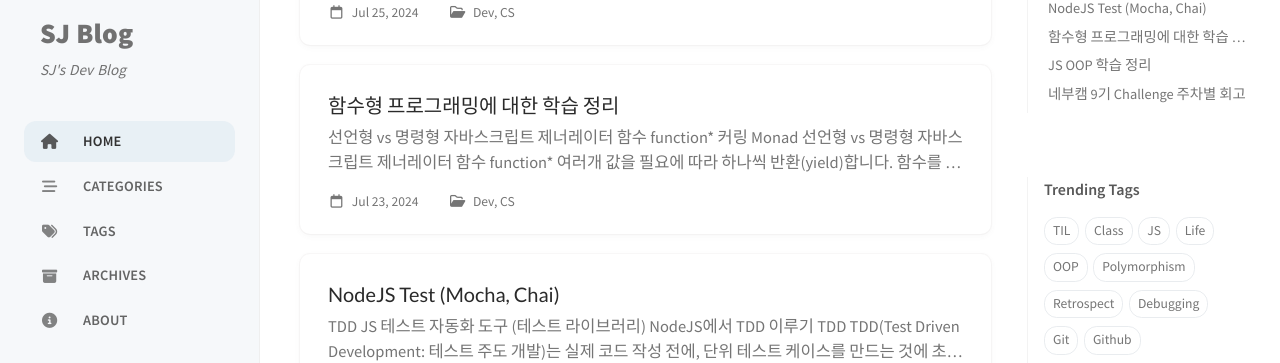
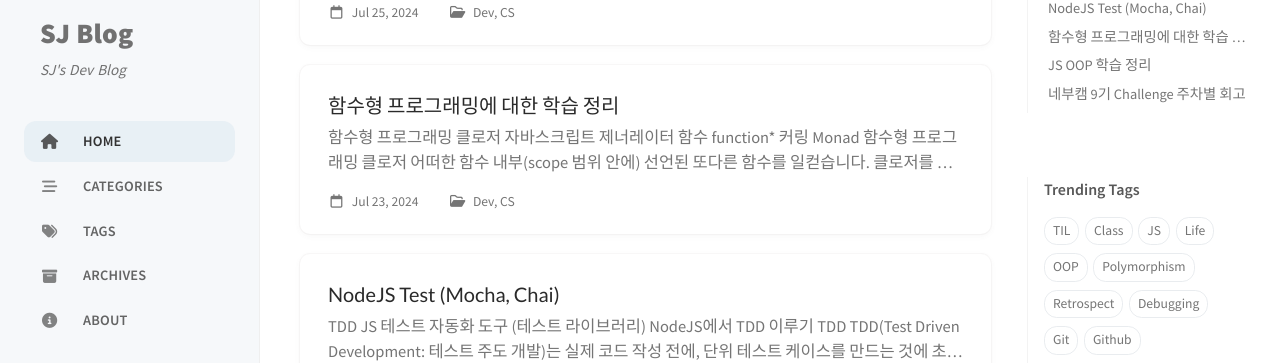
Before and after one commit to sjy2335/sjy2335.github.io, a Jekyll site: the page built from index.html, in a window 1280 px wide and 900 px high. Shown: the part 163-526 px from the top of the window. Built offline with Jekyll 4.4.1, drawn with Linux system fonts in a browser that asks for light colours; cached includes are drawn as plain includes; some of the changed lines change nothing that is shown.

Commit message:
docs: edit 240724 post

````diff
--- a/_posts/2024-07-23-240723-TIL.md
+++ b/_posts/2024-07-23-240723-TIL.md
@@ -29,6 +29,8 @@
 TDD는 전통적인 테스팅과 달리, 테스트를 코드 작성 전에 먼저 작성합니다. 이는 개발 프로세스에서 버그(에러)를 가능한 빨리 발견하게 하여 디버깅 및 수정을 용이하게 합니다.
 
 추가로, 소프트웨어의 동작(Behavior)에 초점을 둔 BDD도 있습니다. 이는 사용자, 개발자, 비즈니스 이해 관계자가 정의한 시나리오를 기반으로 테스트 작성 및 개발 작업이 진행됩니다.
+
+TDD가 반드시 도입해야 할 방법론은 아닙니다. 결국 추가적인 작업이며 자원 소모입니다. 장단점을 잘 확인해서 도입할 필요가 있습니다.
 
 ## JS 테스트 자동화 도구 (테스트 라이브러리)
 
--- a/_posts/2024-07-24-240724-TIL.md
+++ b/_posts/2024-07-24-240724-TIL.md
@@ -9,14 +9,34 @@
 
 <!-- code_chunk_output -->
 
-- [선언형 vs 명령형](#선언형-vs-명령형)
-- [자바스크립트 제너레이터 함수 function\*](#자바스크립트-제너레이터-함수-function)
-- [커링](#커링)
-- [Monad](#monad)
+- [함수형 프로그래밍](#함수형-프로그래밍)
+  - [클로저](#클로저)
+  - [자바스크립트 제너레이터 함수 function\*](#자바스크립트-제너레이터-함수-function)
+  - [커링](#커링)
+  - [Monad](#monad)
 
 <!-- /code_chunk_output -->
 
-### 선언형 vs 명령형
+## 함수형 프로그래밍
+
+### 클로저
+
+어떠한 함수 내부(scope 범위 안에) 선언된 또다른 함수를 일컫습니다. 클로저를 포함하고 있는 함수가 실행된 후 함수의 정보가 콜스택에서 사라지게 되더라도, 클로저로 인해 해당 함수에서 필요했던 내용을, 참조가 끊어져 가비지콜렉터가 동작하기 전까지 힙에 저장해 두게 됩니다.
+
+```js
+function createCounter(addValue) {
+  let count = 0;
+  return function () {
+    count += addValue;
+    console.log(count);
+  };
+}
+
+const counterBy1 = createCounter(1);
+const counterBy3 = createCounter(3);
+```
+
+이처럼, 내부의 익명 클로저 함수를 반환하는 외부 함수의 지역 변수와 매개변수를 인스턴스의 필드처럼 사용할 수 있습니다. 이처럼 외부 함수에 선언된 변수를 사용할 수 있는 것을 lexical scope라 합니다. lexcial scope에 저장된 이 count와 addValue는 함수 실행 외에 다른 방법으로는 접근될 수 없습니다. 또한, 클래스 방식보다 메모리도 덜 차지한다는 장점이 있습니다.
 
 ### 자바스크립트 제너레이터 함수 function\*
 
@@ -40,8 +60,121 @@
 
 ### Monad
 
-모나드(Monad): 값을 감싸고 그 값을 변환하는 연산을 추상화한 구조입니다. 배열과 Promise도 모나드의 하나라고 볼 수 있습니다.
+모나드(Monad): 값을 감싸고 그 값을 변환하는 연산을 추상화한 구조입니다. 엄밀히 따지면 다르지만, 배열과 Promise도 모나드의 하나라고 볼 수 있습니다.
 
-f(g(x)) = f(g(x))
-x가 잘못되면 f(g(x)) = x 처럼 되게
-혹은 f(g(x)) = g(x) 처럼 되게
+모나드는 콜백함수로 순수함수를 받아서 값을 변환합니다. 이때 반환되는 값이 같은 형태가 되도록 하여 메소드 체이닝이 가능하게 됩니다. 배열의 map을 상상해볼 수 있습니다. 다만, 모나드는 map에 더해 flatMap의 기능도 가지고 있어야 합니다.
+
+배열 map의 콜백함수에 배열을 반환하는 함수를 넣어줄 때, 값이 2중으로 포장됩니다. flatMap은 이러한 2중 포장을 막아줍니다. map에 해당하는 기능을 가지고 있으면 functor, flatMap까지 가지고 있다면 monad의 기능까지 가지고 있다고 보셔도 됩니다.
+
+map은 flatMap이 명시적으로 구분되어 있지만, promise의 then 메소드는 promise를 반환하는데, 그 안의 콜백함수에서 Promise.resolve로 또다시 promise를 반환한다면 then은 flat map 방식으로 자동으로 2중 포장을 막아줍니다.
+
+또다른 모나드 Maybe를 직접 만들어봅시다. 모나드에는 unit, map, flatMap이 필수 요소입니다.
+
+```js
+class Maybe {
+  constructor(value) {
+    this.value = value;
+  }
+
+  // Unit (or Return)
+  static just(value) {
+    return new Maybe(value);
+  }
+
+  // Unit (or Return)
+  static nothing() {
+    return new Maybe(null);
+  }
+
+  isNothing() {
+    return this.value === null || this.value === undefined;
+  }
+
+  // Functor
+  map(fn) {
+    if (this.isNothing()) {
+      return Maybe.nothing();
+    }
+    return Maybe.just(fn(this.value));
+  }
+
+  // Bind (or FlatMap)
+  flatMap(fn) {
+    if (this.isNothing()) {
+      return Maybe.nothing();
+    }
+    return fn(this.value);
+  }
+
+  getOrElse(defaultValue) {
+    if (this.isNothing()) {
+      return defaultValue;
+    }
+    return this.value;
+  }
+}
+```
+
+- Unit은 주어진 값을 모나드로 감싸며, 위의 just와 nothing에 해당하며 지금은 Maybe라는 클래스로 반환합니다. Promise에서는 resolve에 해당합니다.
+
+- functor 혹은 map은 주어진 함수 실행 결과를 다시 같은 모나드에 담아 내보냅니다. 만약 값이 없다면 nothing을 반환합니다.
+
+- bind 혹은 flatMap은 map과 같지만 값을 내보낼 때 모나드로 감싸지 않고 함수를 적용한 값을 그대로 내보냅니다.
+
+- 추가로 엄밀한 모나드로 분류되기 위한 법칙은 다음과 같습니다.
+
+  ```js
+  // Left Unit Law
+  function leftUnitLaw() {
+    const f = (x) => Maybe.just(x + 1);
+    const x = 5;
+
+    const result1 = Maybe.just(x).flatMap(f);
+    const result2 = f(x);
+
+    console.log(
+      "Left Unit Law:",
+      result1.getOrElse(null) === result2.getOrElse(null)
+    ); // true
+  }
+
+  // Right Unit Law
+  function rightUnitLaw() {
+    const m = Maybe.just(5);
+
+    const result1 = m.flatMap(Maybe.just);
+    const result2 = m;
+
+    console.log(
+      "Right Unit Law:",
+      result1.getOrElse(null) === result2.getOrElse(null)
+    ); // true
+  }
+
+  // Associativity Law
+  function associativityLaw() {
+    const f = (x) => Maybe.just(x + 1);
+    const g = (x) => Maybe.just(x * 2);
+    const m = Maybe.just(5);
+
+    const result1 = m.flatMap(f).flatMap(g);
+    const result2 = m.flatMap((x) => f(x).flatMap(g));
+
+    console.log(
+      "Associativity Law:",
+      result1.getOrElse(null) === result2.getOrElse(null)
+    ); // true
+  }
+
+  leftUnitLaw();
+  rightUnitLaw();
+  associativityLaw();
+  ```
+
+  - Left Unit Law 왼쪽 단위 법칙: 모나드로 감싸 적용한 결과는 값을 그냥 적용한 결과와 같아야 합니다.
+  - Right Unit Law 오른쪽 단위 법칙: 모나드에 해당 값을 반환하는 값을 적용한 결과는 원래의 모나드와 같아야 합니다.
+  - Associativity Law 결합 법칙: 모나드에 f 이후 g를 적용한 결과는 f와 g를 합성한 하나의 함수를 적용한 것과 결과가 동일해야 합니다.
+
+  f(g(x)) = f(g(x))
+  x가 잘못되면 f(g(x)) = x 처럼 되게
+  혹은 f(g(x)) = g(x) 처럼 되게
````
